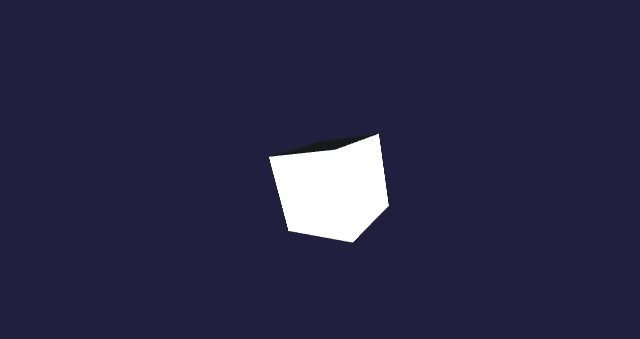
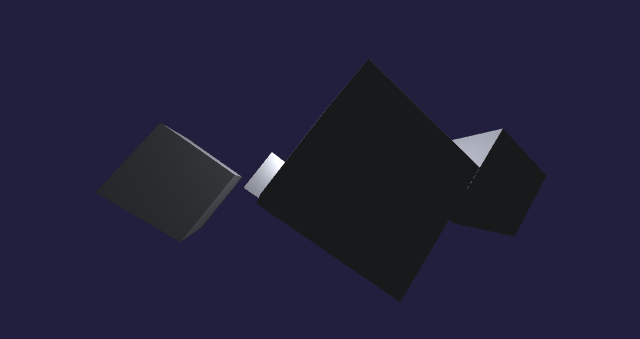
Before and after one commit to WillaG-E/cos452-wgalipeau-eldridge, a plain HTML site: page capstone/index.html in a window 1280 px wide. Shown: the part 217-556 px from the top of the page, without its empty margins (307-947 px from the left). Drawn offline with Linux system fonts and the light colour scheme.

Commit message:
Added base sun and planets orbiting the center

```diff
--- a/capstone/index.html
+++ b/capstone/index.html
@@ -133,7 +133,7 @@
     const uShininess = gl.getUniformLocation(program, "u_shininess");
 
     gl.enable(gl.DEPTH_TEST);
-    const viewDist = 3;
+    const viewDist = 4;
 
     function frame(t) {
       const dpr = window.devicePixelRatio || 1;
@@ -142,24 +142,41 @@
       if (canvas.width !== w || canvas.height !== h) { canvas.width = w; canvas.height = h; }
       gl.viewport(0, 0, canvas.width, canvas.height);
 
-      const a = t * 0.0005;
+      gl.clearColor(0.13, 0.12, 0.24, 1.0);
+      gl.clear(gl.COLOR_BUFFER_BIT | gl.DEPTH_BUFFER_BIT);
 
-      //Sun
-      const model = multiply(rotationY(a), rotationX(a * 0.5));
+
+      gl.useProgram(program);
+      gl.uniform3f(uLightPos, 0.25, 1.0, 1.0);
+      gl.uniform3f(uViewPos, 0, 0, viewDist);
+      gl.uniform1f(uShininess, 50.0);
+
       const aspect = canvas.width / canvas.height;
       const P = perspective(120 * Math.PI / 180, aspect, 0.1, 50);
       const Vm = translation(0, 0, -viewDist);
-      const mvp = multiply(multiply(P, Vm), model);
-      gl.useProgram(program);
+      const a = t * 0.0005;
+
+      //Sun (center that the planets are orbiting around)
+      const sunModel = multiply(rotationY(a), rotationX(a * 0.5));
+      let mvp = multiply(multiply(P, Vm), sunModel);
+
       gl.uniformMatrix4fv(uMVP, false, mvp);
-      gl.uniformMatrix4fv(uModel, false, model);
-      gl.uniform3f(uLightPos, 0.0, 0.0, 1.0);
-      gl.uniform3f(uViewPos, 0, 0, viewDist);
-      gl.uniform1f(uShininess, 0.0);
+      gl.uniformMatrix4fv(uModel, false, sunModel);
+      gl.drawArrays(gl.TRIANGLES, 0, 36);
 
-      gl.clearColor(0.13, 0.12, 0.24, 1.0);
-      gl.clear(gl.COLOR_BUFFER_BIT | gl.DEPTH_BUFFER_BIT);
-      gl.drawArrays(gl.TRIANGLES, 0, 36);
+      //Planets
+      const orbitRadius = 2.2;
+      for (let i = 0; i < 5; i++){
+        const angle = (i/5) * Math.PI * 2 + (t * 0.0003);
+        const x = Math.cos(angle) * orbitRadius;
+        const z = Math.sin(angle) * orbitRadius;
+
+        const planetsModel = multiply(translation(x, 0, z), multiply(rotationY(a * 2.0), rotationX(a)));
+        mvp = multiply(multiply(P, Vm), planetsModel);
+        gl.uniformMatrix4fv(uMVP, false, mvp);
+        gl.uniformMatrix4fv(uModel, false, planetsModel);
+        gl.drawArrays(gl.TRIANGLES, 0, 36);
+      }
 
       requestAnimationFrame(frame);
     }
```
